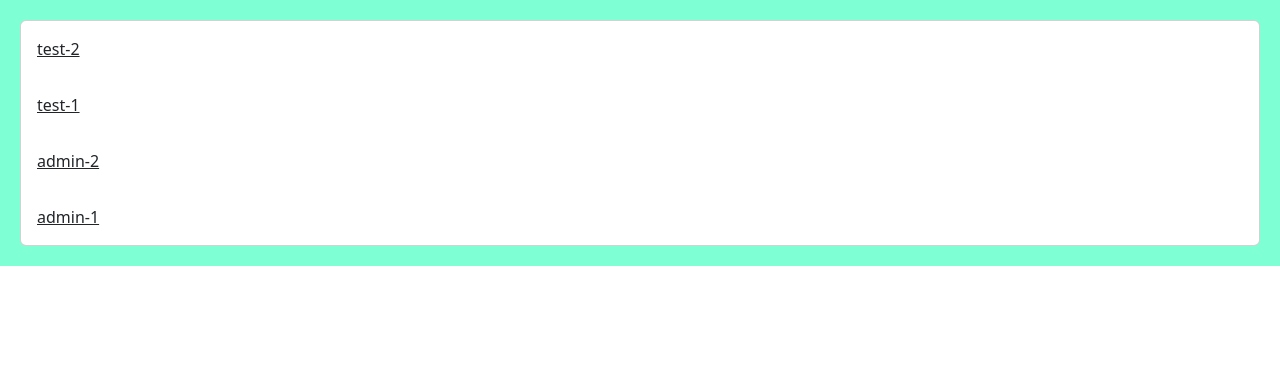
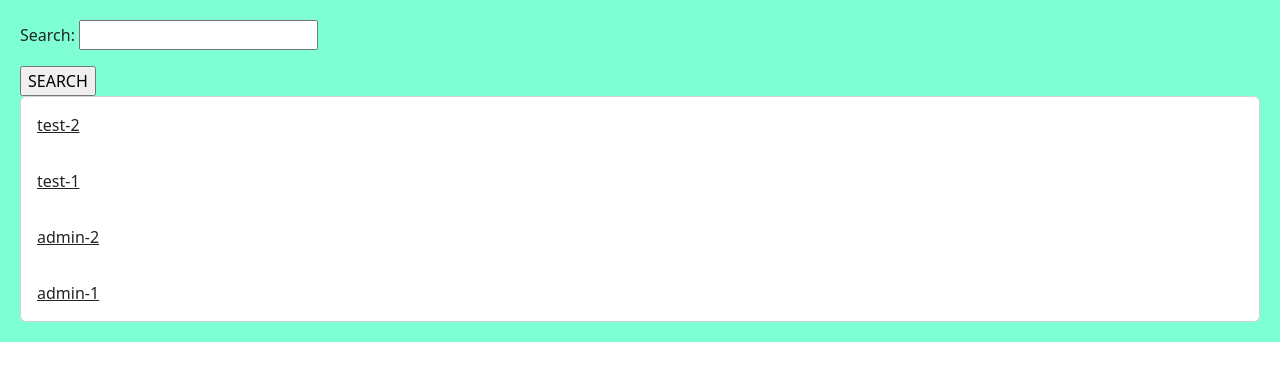
Before and after one commit to AmirhoseinRafizadeh/SocialMedia, a Django app: page / in a window 1280 px wide. Shown: the part 56-437 px from the top of the page. Run offline with Django 5.2, Linux system fonts and the light colour scheme; data comes from the database, SQL or seed files in the repository.

Commit message:
ep42 completed

```diff
--- a/socialMedia/home/forms.py
+++ b/socialMedia/home/forms.py
@@ -26,3 +26,6 @@ class CommentReplyForm(forms.ModelForm):
         widgets = {
             'body': forms.Textarea(attrs={'class': 'form-control'}),
         }
+
+class PostSearchForm(forms.Form):
+    search = forms.CharField()
--- a/socialMedia/home/templates/home/index.html
+++ b/socialMedia/home/templates/home/index.html
@@ -1,5 +1,12 @@
 {%extends 'base.html'%}
 {%block content%}
+
+
+
+<form action="" method="get">
+    {{ form.as_p }}
+    <input type="submit" value="SEARCH">
+</form>
 
 <div class="card">
     {% for post in posts %}
--- a/socialMedia/home/views.py
+++ b/socialMedia/home/views.py
@@ -3,16 +3,19 @@ from django.views import View
 from .models import Posts, comments, Vote
 from django.contrib.auth.mixins import LoginRequiredMixin
 from django.contrib import messages
-from .forms import PostCreateUpdateForm, CommentCreateForm, CommentReplyForm
+from .forms import PostCreateUpdateForm, CommentCreateForm, CommentReplyForm, PostSearchForm
 from django.utils.text import slugify
 from django.contrib.auth.decorators import login_required
 from django.utils.decorators import method_decorator
 
 
 class HomeView(View):
+    form_class = PostSearchForm
     def get(self, request):
         posts = Posts.objects.all()
-        return render(request, 'home/index.html', {'posts': posts})
+        if request.GET.get('search'):
+            posts = posts.filter(body__contains=request.GET['search'])
+        return render(request, 'home/index.html', {'posts': posts, 'form': self.form_class})
     def post(self, request):
         posts = Posts.objects.all()
         return render(request, 'home/index.html', {'posts': posts})
```
